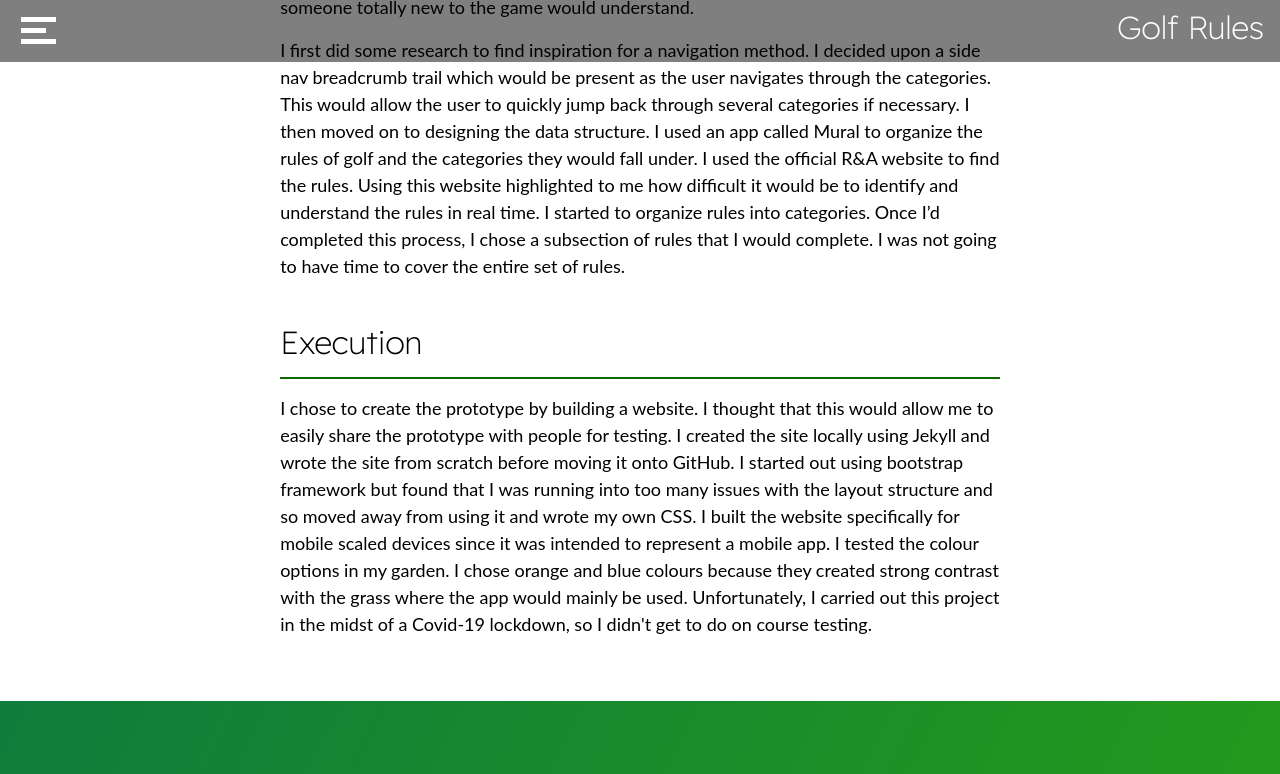
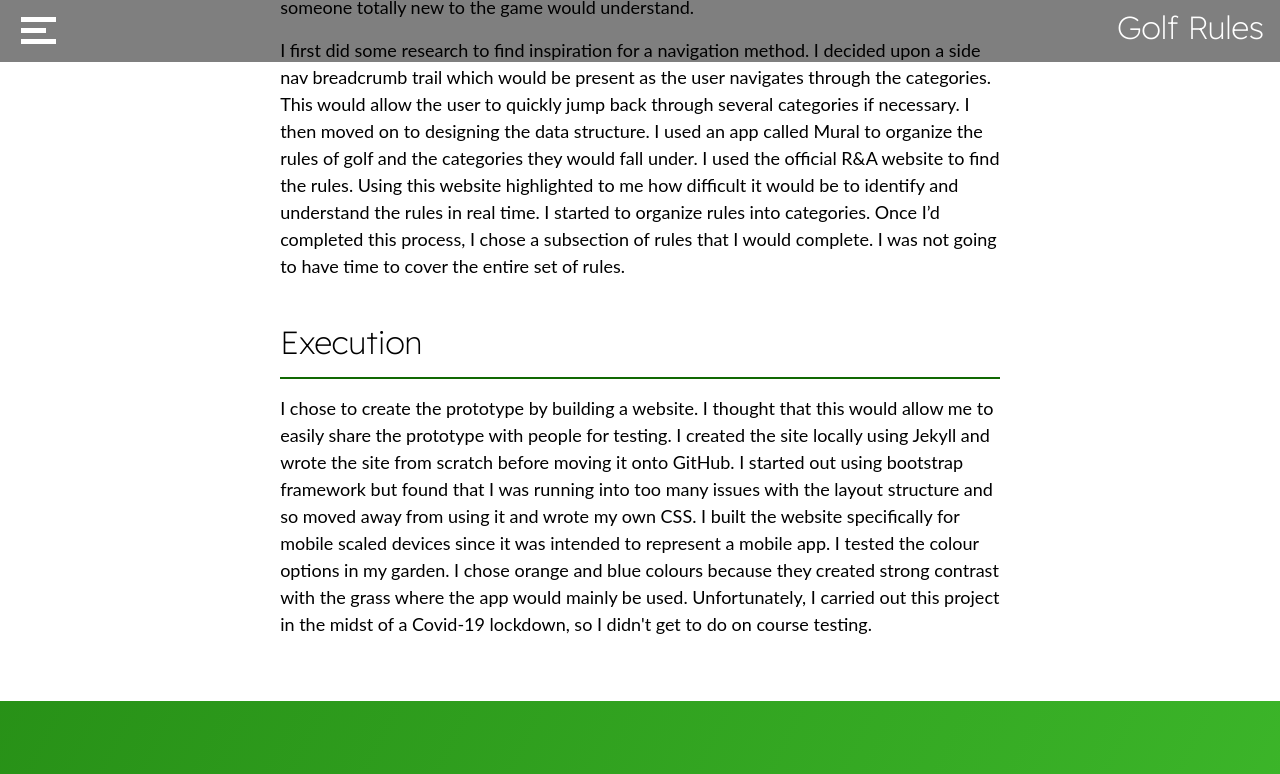
Before and after one commit to Tony8egan/www.TonesDesigns, a Jekyll site: the page built from GolfRules.markdown, in a window 1280 px wide and 1400 px high, scrolled down 1144 px. Shown: the top 774 px of the window. Built offline with Jekyll 4.4.1, drawn with Linux system fonts in a browser that asks for light colours; nearby versions of some CDN libraries.

Commit message:
Update GolfRules.html

```diff
--- a/_layouts/GolfRules.html
+++ b/_layouts/GolfRules.html
@@ -27,8 +27,8 @@
 <style>
     body{
 
-        background-color: rgb(40, 160, 21);
-        background-image: linear-gradient(to bottom right, #026852,rgb(40, 160, 21));
+        background-color: #106802;
+        background-image: linear-gradient(to bottom right, #1a780b,#40bd2d);
         font-size: 18px;
     }
 
```
